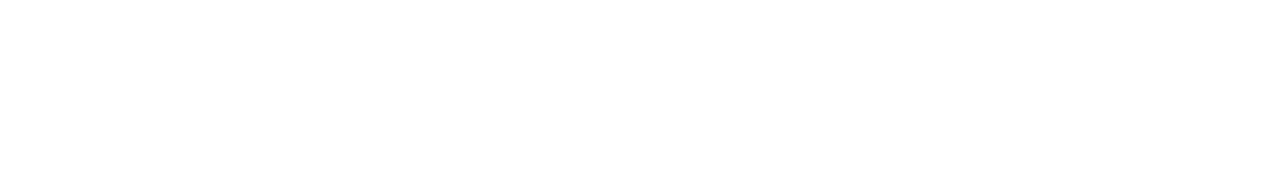
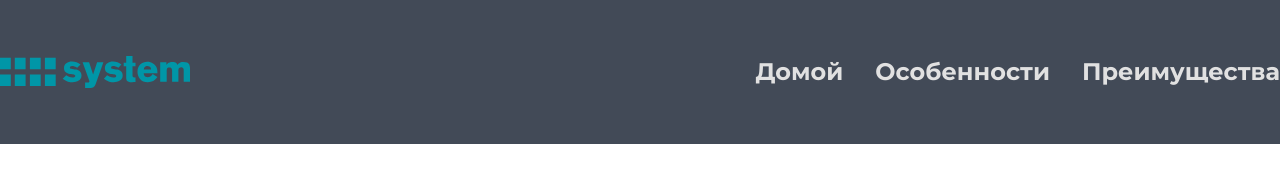
Before and after one commit to rocketDim/SkillFactory, a plain HTML site: page index.html in a window 1280 px wide. Drawn offline with Linux system fonts and the light colour scheme.

Commit message:
Закончил хедер

```diff
--- a/index.html
+++ b/index.html
@@ -19,8 +19,24 @@
         <header class="app__header header">
             <div class="header__container">
                 <a href="/" class="header__logo">
-                    <img src="assets/logo.svg" alt="" class="header__logo-img">
+                    <img src="Components/Logo.svg" alt="SYSTEM"
+                    width="190" height="32"
+                    class="header__logo-img">
                 </a>
+
+                <nav class="header__menu">
+                    <ul class="header__menu-list">
+                        <li class="header__menu-item">
+                            <a href="#app" class="header__menu-link">Домой</a>
+                        </li>
+                        <li class="header__menu-item">
+                            <a href="#features" class="header__menu-link">Особенности</a>
+                        </li>
+                        <li class="header__menu-item">
+                            <a href="#benefits" class="header__menu-link">Преимущества</a>
+                        </li>
+                    </ul>
+                </nav>
             </div>
         </header>
     </div>
--- a/style.css
+++ b/style.css
@@ -25,3 +25,37 @@ section {
     padding: 0 100px;
     margin: 0 auto;
 }
+
+.header {
+    padding: 50px 0;
+    background-color: #424A57;
+}
+
+.header__container {
+    display: flex;
+    justify-content: space-between;
+    align-items: center;
+}
+
+.header__logo {
+    flex-shrink: 0;
+    display: block;
+}
+
+.header__menu-list {
+    display: flex;
+}
+
+.header__menu-link {
+    margin-left: 32px;
+    font-weight: 700;
+    font-size: 24px;
+    line-height: 44px;
+    color: #E1E1E1;
+    text-decoration: none;
+    transition: color 0.15s;
+}
+
+.header__menu-link:hover {
+    color: #0096A7;
+}
```
Also changed, not shown: Components/Logo.svg (added).
